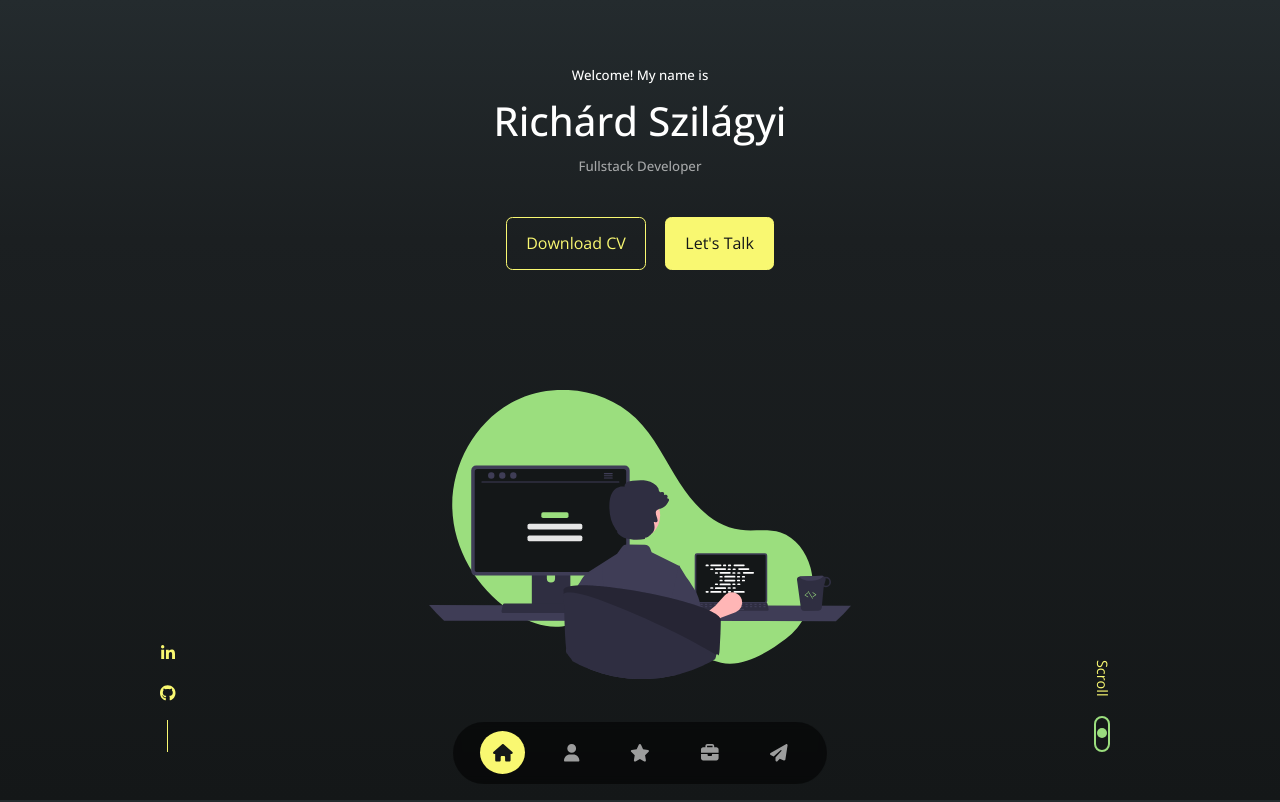
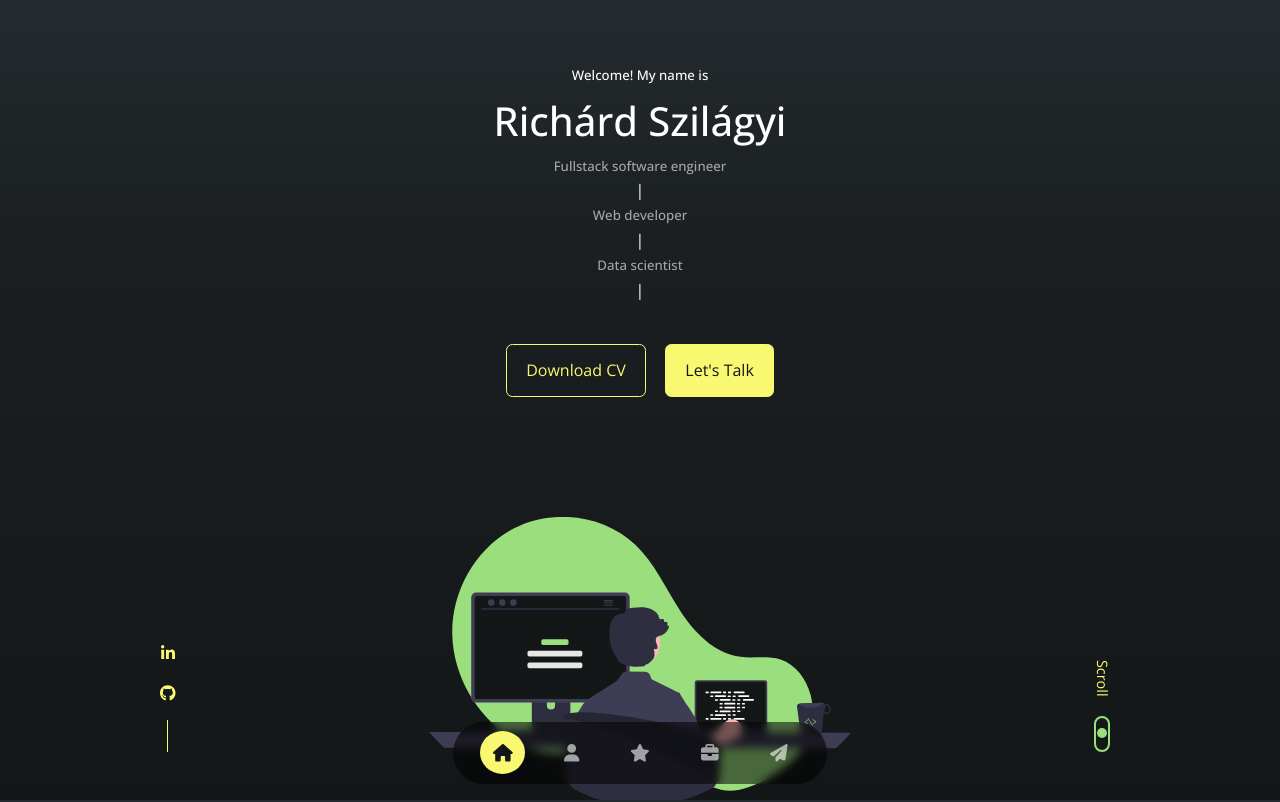
Before and after one commit to szpricky/szpricky, a React (Create React App) app: page / in a window 1280 px wide. Shown: the top 802 px of the page. Built offline with nearby package versions, Linux system fonts and the light colour scheme.

Commit message:
Update Header.jsx

```diff
--- a/src/components/header/Header.jsx
+++ b/src/components/header/Header.jsx
@@ -10,7 +10,9 @@ const Header = () => {
       <div className="container header__container">
         <h5>Welcome! My name is</h5>
         <h1>Richárd Szilágyi</h1>
-        <h5 className="text-light">Fullstack Developer</h5>
+        <h5 className="text-light">Fullstack software engineer</h5> |
+        <h5 className="text-light">Web developer</h5> |
+        <h5 className="text-light">Data scientist</h5> |
 
         <CTA />
         <Socials />
```
